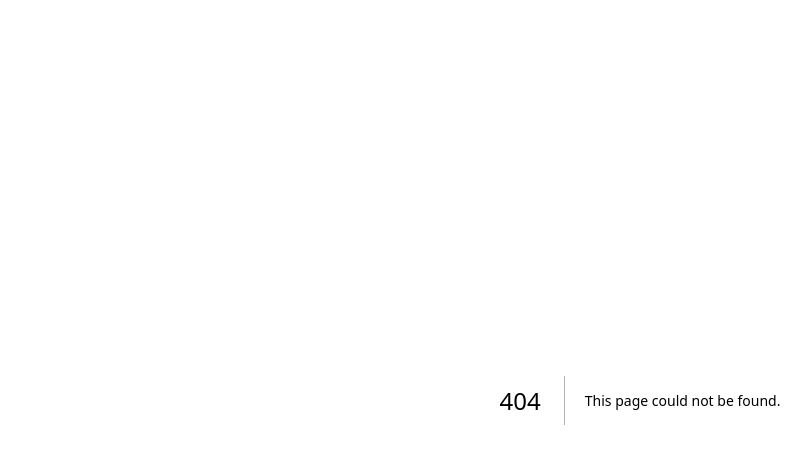
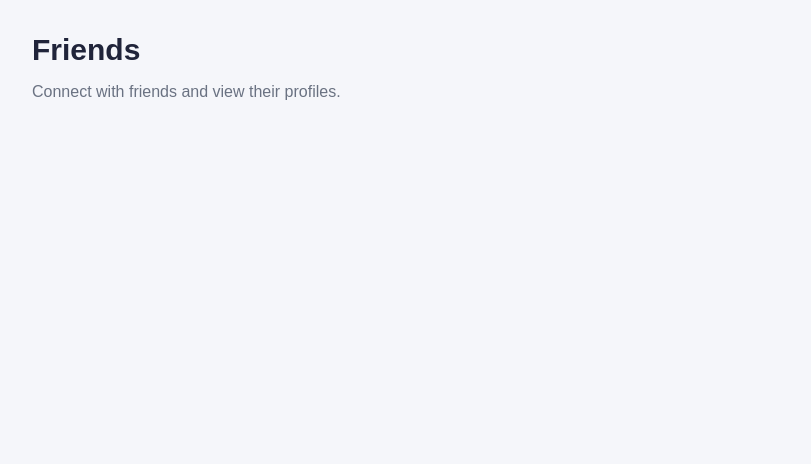
Before and after one commit to shreevidyababu77/Void, a Next.js app: page /friends in a window 1280 px wide. Before the commit this address had no page. Shown: the top 464 px of the page, without its empty margins (0-811 px from the left). Built offline with nearby package versions, Linux system fonts and the light colour scheme.

Commit message:
feat: integrate app context provider and friends page

```diff
--- /dev/null
+++ b/app/friends/page.jsx
@@ -0,0 +1,13 @@
+export default function FriendsPage() {
+  return (
+    <main className="min-h-screen bg-[#F5F6FA] p-8">
+      <h1 className="text-3xl font-bold text-[#20243A]">
+        Friends
+      </h1>
+
+      <p className="mt-3 text-gray-500">
+        Connect with friends and view their profiles.
+      </p>
+    </main>
+  );
+}
--- a/app/layout.jsx
+++ b/app/layout.jsx
@@ -1,3 +1,4 @@
+import { AppProvider } from "../context/AppContext";
 import { Geist, Geist_Mono } from "next/font/google";
 import "./globals.css";
 
@@ -22,7 +23,11 @@ export default function RootLayout({ children }) {
       lang="en"
       className={`${geistSans.variable} ${geistMono.variable} h-full antialiased`}
     >
-      <body className="min-h-full flex flex-col">{children}</body>
+      <body className="min-h-full flex flex-col">
+        <AppProvider>
+          {children}
+        </AppProvider>
+      </body>
     </html>
   );
 }
```
